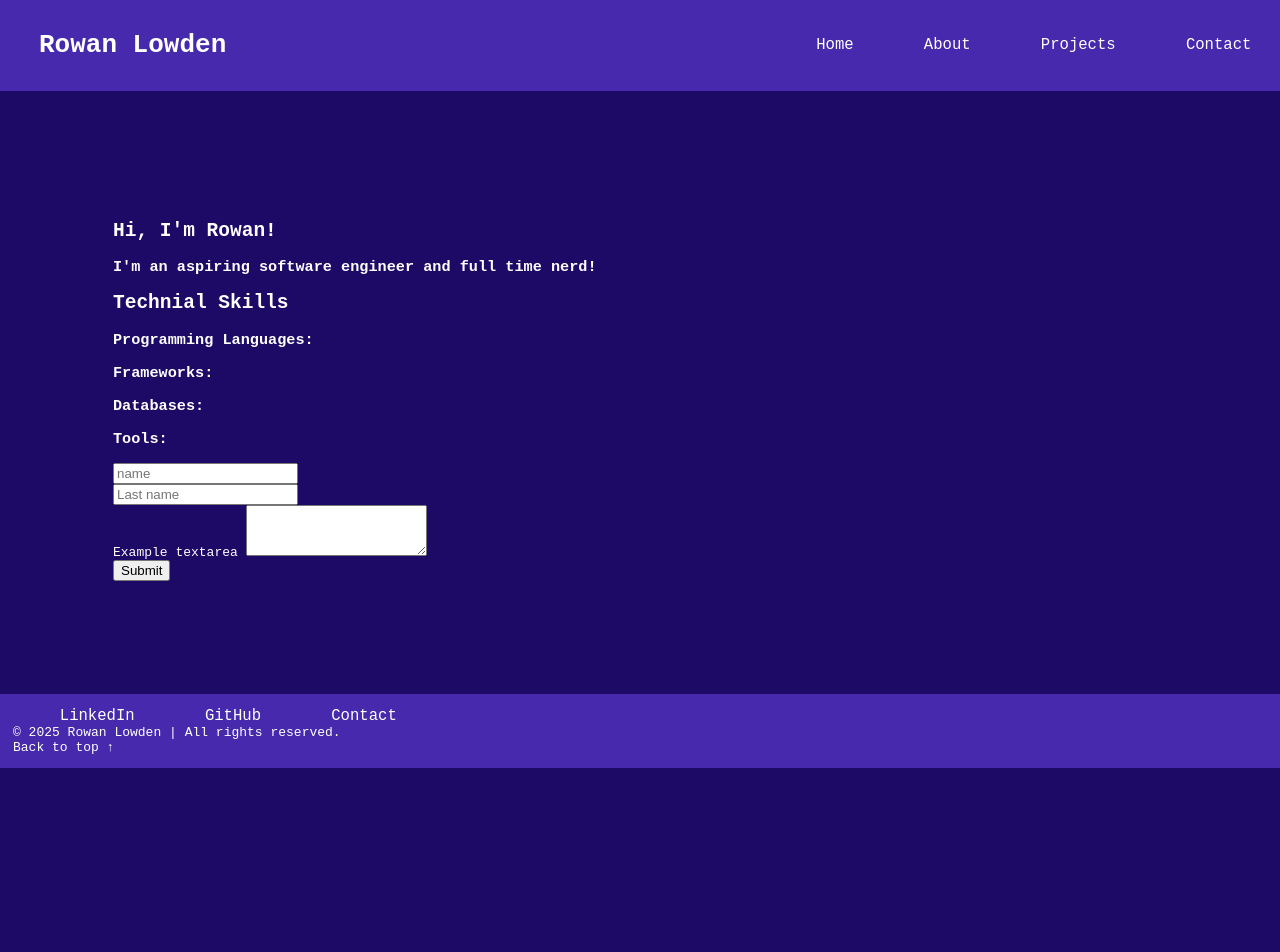
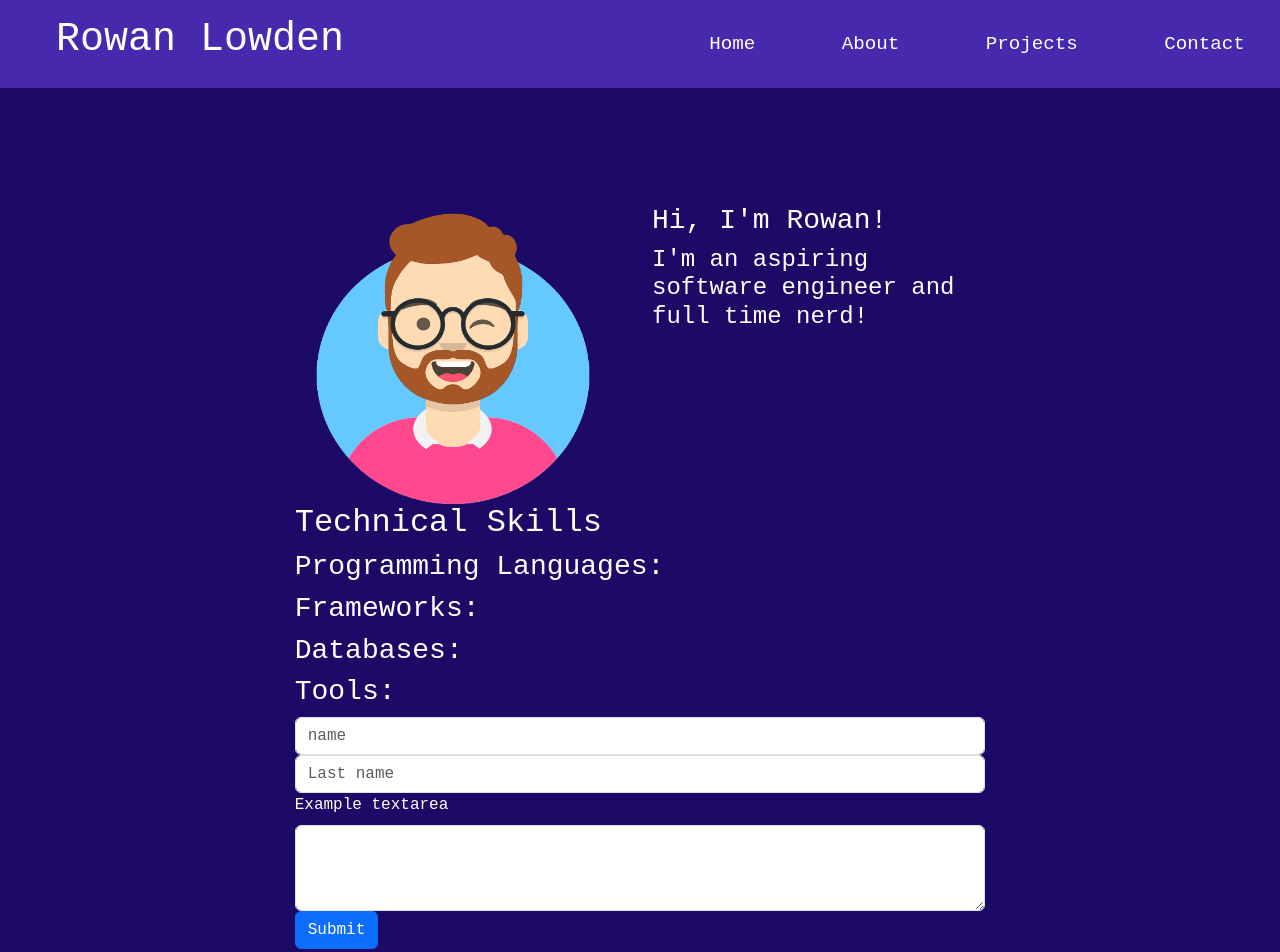
Before and after one commit to rlowden22/rlowden22.github.io, a plain HTML site: page index.html in a window 1280 px wide. Shown: the top 952 px of the page. Before the commit the page ends 800 px from the top, so only its background shows below. Drawn offline with nearby package versions, Linux system fonts and the light colour scheme.

Commit message:
image and grid homepage

```diff
--- a/index.html
+++ b/index.html
@@ -7,6 +7,12 @@
   <meta name="viewport" content="width=device-width, initial-scale=1.0">
   <title>Document</title>
 
+   <link
+      href="https://cdn.jsdelivr.net/npm/bootstrap@5.3.3/dist/css/bootstrap.min.css"
+      rel="stylesheet"
+      integrity="sha384-QWTKZyjpPEjISv5WaRU9OFeRpok6YctnYmDr5pNlyT2bRjXh0JMhjY6hW+ALEwIH"
+      crossorigin="anonymous"
+    />
   <!-- Link to external CSS file -->
   <link rel="stylesheet" href="css/main.css">
 </head>
@@ -30,40 +36,55 @@
 <!-- main content of page -->
   <main>
 
-    <!-- Use when you have a thematic grouping of content. -->
-    <section id="About">
-      <h2> Hi, I'm Rowan!</h2>
-      <h3> I'm an aspiring software engineer and full time nerd! </h3>
+    <div class="container">
+  <div class="row justify-content-center">
 
-    </section>
+    <div class="col-4">
+      <img src="images/avataaars (1).png" alt="a cartoon avatar image of rowan with short red hair, a beard, winking with glasses, and a pink sweater."
+      width="300" height="300">
+      </div>
+
+    <div class="col-4">
+      <h3>
 
 
 
-    <section id="Skills">
-    <h2>Technial Skills</h2>
+
+        Hi, I'm Rowan!</h3>
+      <h4> I'm an aspiring software engineer and full time nerd! </h4>
+    </div>
+  </div>
+</div>
+
+  <div class="row justify-content-center">
+   <div class="col-8">
+       <h2>Technical Skills</h2>
     <h3>Programming Languages: </h3>
     <h3>Frameworks: </h3>
     <h3>Databases: </h3>
     <h3>Tools: </h3>
-    </section>
+    </div>
+  </div>
+
+
 
     <!-- Use when the content could stand alone -->
-  <form class="row g-3">
+  <form class="row justify-content-center">
 
-    <div class="col">
+    <div class="col-8">
     <input type="text" class="form-control" placeholder="name" aria-label="Your Name">
     </div>
 
-  <div class="col">
+  <div class="col-8">
     <input type="text" class="form-control" placeholder="Last name" aria-label="Your Email">
   </div>
 
-  <div class="mb-3">
+  <div class="col-8">
   <label for="exampleFormControlTextarea1" class="form-label">Example textarea</label>
   <textarea class="form-control" id="exampleFormControlTextarea1" rows="3"></textarea>
   </div>
 
-  <div class="col-12">
+  <div class="col-8">
     <button type="submit" class="btn btn-primary">Submit</button>
   </div>
   </form>
@@ -97,13 +118,6 @@
   </footer>
 
 
-   <!-- Bootstrap JavaScript -->
-  <script
-    src="https://cdn.jsdelivr.net/npm/bootstrap@5.3.3/dist/js/bootstrap.bundle.min.js"
-    integrity="sha384-YvpcrYf0tY3lHB60NNkmXc5s9fDVZLESaAA55NDzOxhy9GkcIdslK1eN7N6jIeHz"
-    crossorigin="anonymous">
-  </script>
-
   <!-- JavaScript File -->
   <script src="js/main.js"></script>
 
```
Also changed, not shown: images/avataaars (1).png (added).
